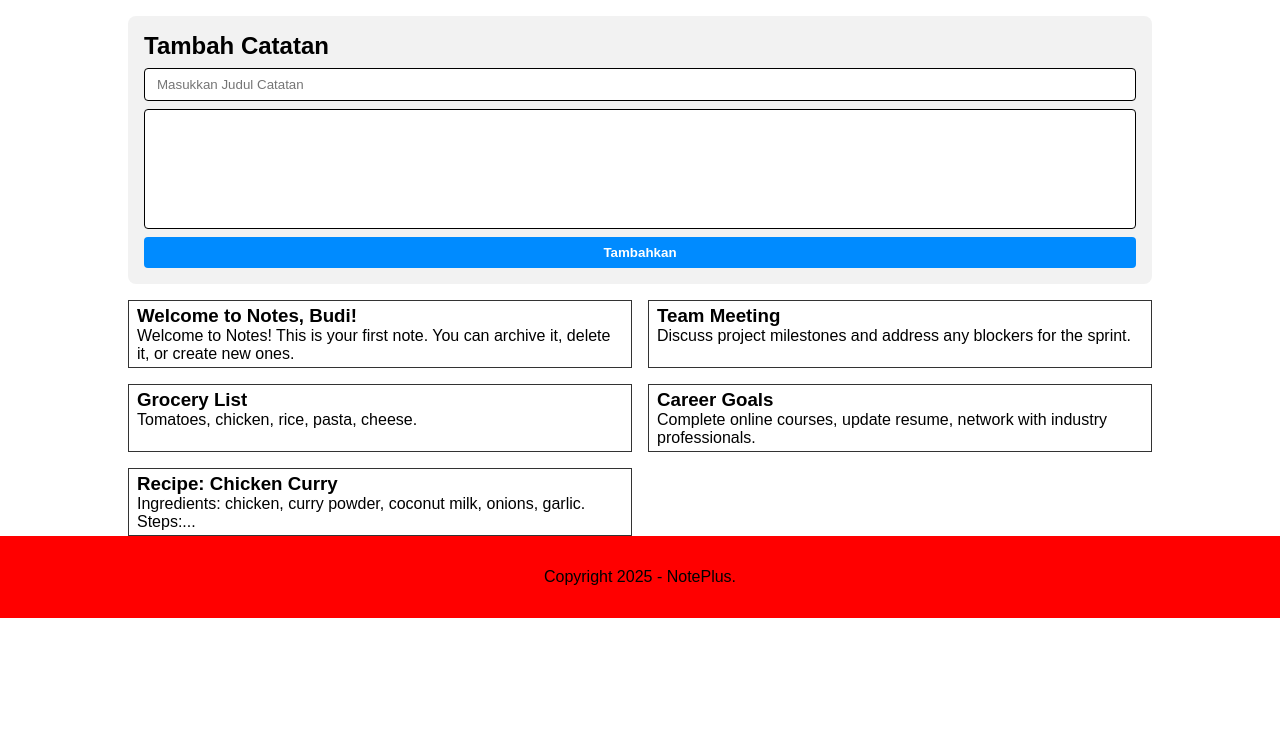
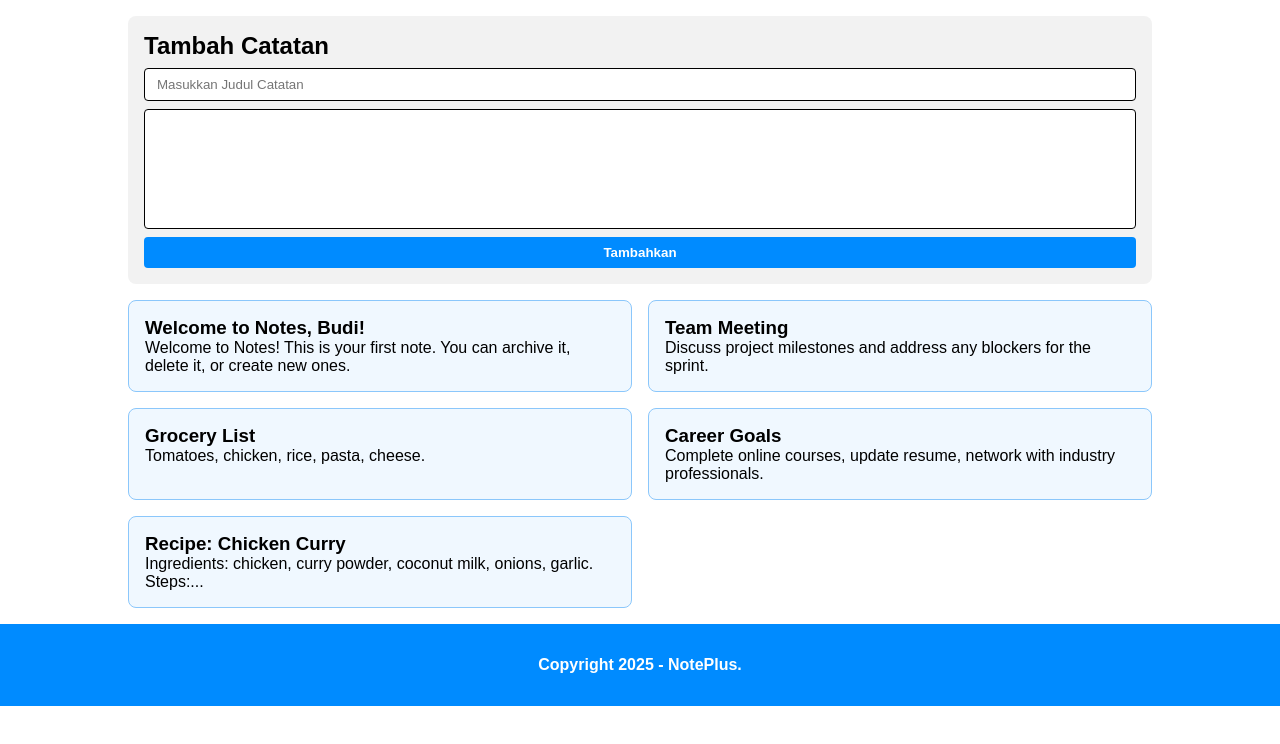
Before and after one commit to agreytosira/mentoring-playground, a website built with webpack: page src/index.html in a window 1280 px wide. Built offline with nearby package versions, Linux system fonts and the light colour scheme.

Commit message:
style: update notelist and footer styling

```diff
--- a/src/styles.css
+++ b/src/styles.css
@@ -55,7 +55,10 @@ html {
 }
 
 .footer {
-  background-color: red;
+  margin-top: 1rem;
+  background-color: #008bff;
+  color: white;
+  font-weight: 600;
   padding: 2rem 0;
   text-align: center;
   display: flex;
@@ -71,6 +74,8 @@ html {
 }
 
 .list > * {
-  padding: 4px 8px;
-  border: 1px solid #333;
+  padding: 1rem;
+  border-radius: 0.5rem;
+  border: 1px solid rgb(139, 199, 251);
+  background-color: aliceblue;
 }
```
